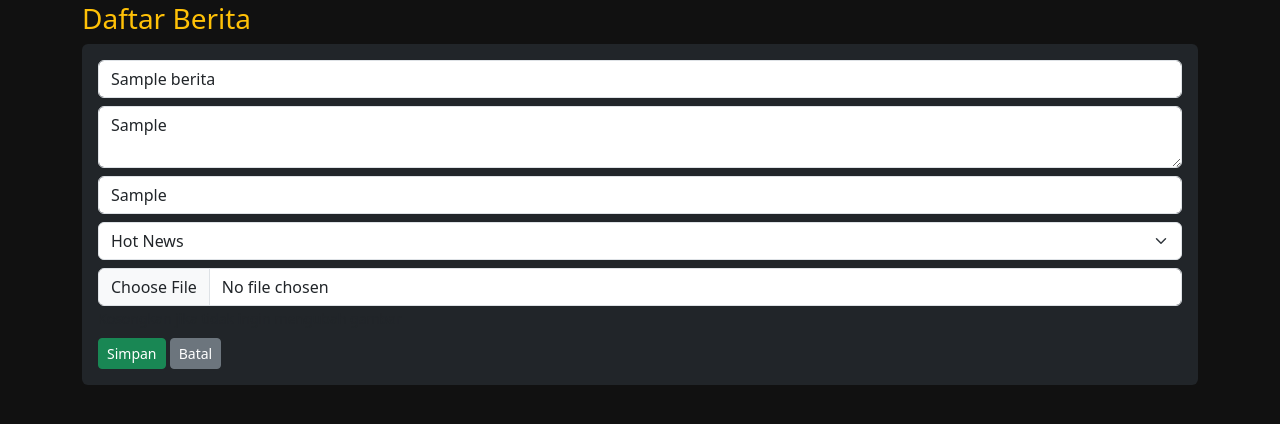
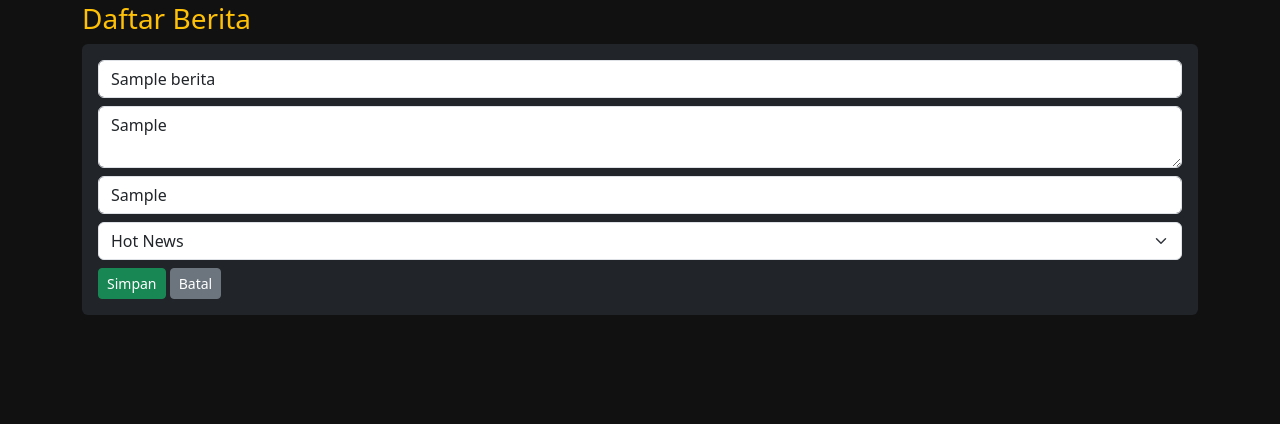
Before and after one commit to Ginpra/Website, a PHP site: page /dashboard.php?edit=1 in a window 1280 px wide. Shown: the part 280-704 px from the top of the page. Run offline with PHP 8.4, Linux system fonts and the light colour scheme; the visitor is signed in with stand-in values (Sample User, id 1); tables that the repository leaves empty or names only in its code hold one stand-in row (values such as "Sample post").

Commit message:
dashboard.php

```diff
--- a/Berita Teknologi/dashboard.php
+++ b/Berita Teknologi/dashboard.php
@@ -26,10 +26,10 @@ if (isset($_GET['hapus'])) {
 // Update Berita
 if (isset($_POST['update'])) {
     $id        = (int)$_POST['id'];
-    $judul     = mysqli_real_escape_string($conn, $_POST['judul']);
-    $sub       = mysqli_real_escape_string($conn, $_POST['sub']);
-    $deskripsi = mysqli_real_escape_string($conn, $_POST['deskripsi']);
-    $kategori  = mysqli_real_escape_string($conn, $_POST['kategori']);
+    $judul     = $_POST['judul'];
+    $sub       = $_POST['sub'];
+    $deskripsi = $_POST['deskripsi'];
+    $kategori  = $_POST['kategori'];
 
     // Bangun query dasar
     $sql = "UPDATE berita SET
@@ -37,18 +37,6 @@ if (isset($_POST['update'])) {
                 sub       = '$sub',
                 deskripsi = '$deskripsi',
                 kategori  = '$kategori'";
-
-    // Handle upload gambar jika ada
-    if (!empty($_FILES['gambar']['name'])) {
-        $fileName = time() . '_' . basename($_FILES['gambar']['name']);
-        $target   = 'uploads/' . $fileName;
-        if (move_uploaded_file($_FILES['gambar']['tmp_name'], $target)) {
-            $sql .= ", gambar = '$fileName'";
-        } else {
-            echo "<script>alert('Upload gambar gagal!');</script>";
-            exit;
-        }
-    }
 
     $sql .= " WHERE id = $id";
     mysqli_query($conn, $sql) or die(mysqli_error($conn));
@@ -102,10 +90,6 @@ $berita = $conn->query("SELECT * FROM berita");
               <option value="tips">Tips</option>
             </select>
             </div>
-            <div class="mb-2">
-              <input type="file" name="gambar" class="form-control">
-              <small class="text-muted">Kosongkan jika tidak ingin mengubah gambar</small>
-            </div>
             <button type="submit" name="update" class="btn btn-success btn-sm">Simpan</button>
             <a href="dashboard.php" class="btn btn-secondary btn-sm">Batal</a>
           </form>
```
